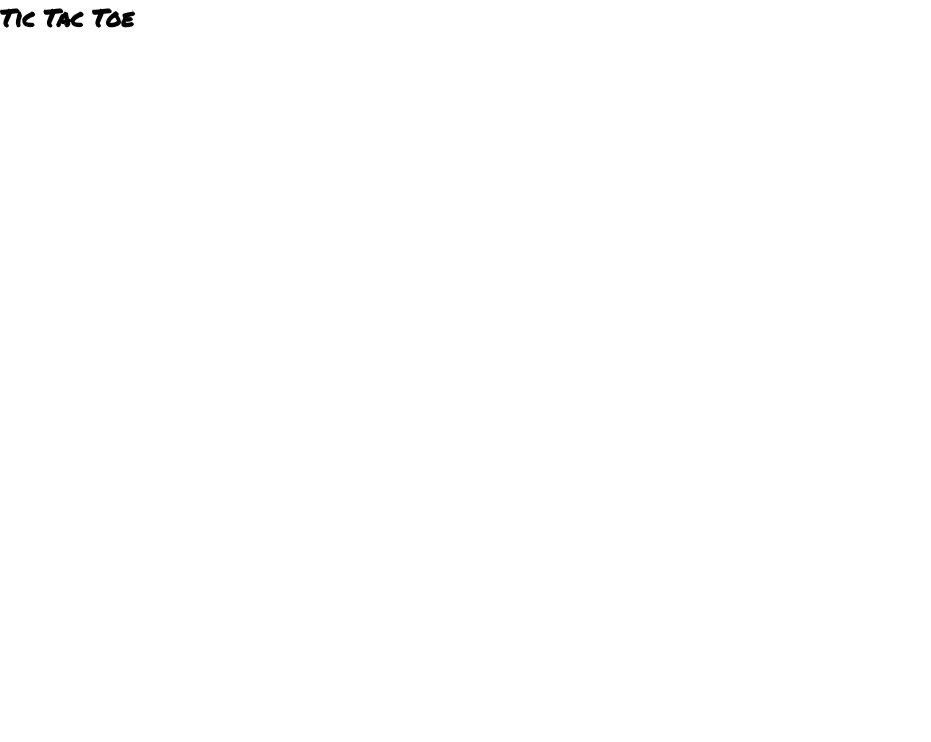
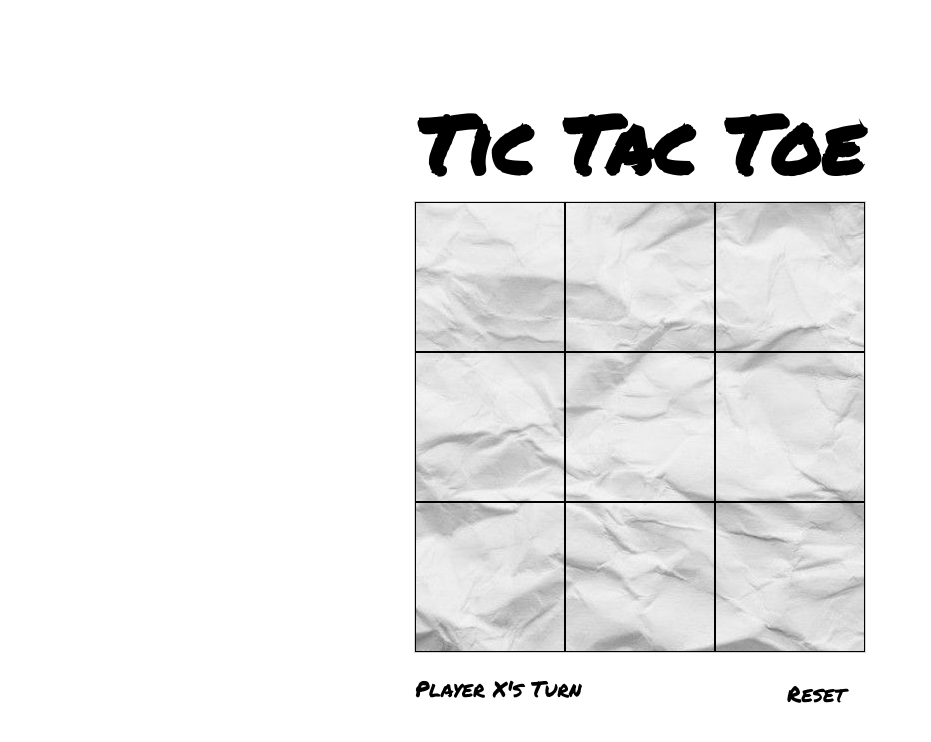
Before and after one commit to GetLouied/tictactoe, a plain HTML site: page index.html in a window 1280 px wide. Shown: the whole page, without its empty margins (0-931 px from the left). Drawn offline with Linux system fonts and the light colour scheme.

Commit message:
Add styling to grid, and minor UI changes

```diff
--- a/index.html
+++ b/index.html
@@ -11,7 +11,7 @@
     <title>Tic Tac Toe</title>
 </head>
 <body>
-    <h2>Tic Tac Toe</h2>
+    <h2 id="title">Tic Tac Toe</h2>
     <div id="game-container">
         <div class="cell"></div>
         <div class="cell"></div>
@@ -23,5 +23,9 @@
         <div class="cell"></div>
         <div class="cell"></div>
     </div>
+    <div id="display-container">
+        <div id="display">Player X's Turn</div>
+        <button id="resetBtn">Reset</button>
+    </div>
 </body>
 </html>
--- a/script.js
+++ b/script.js
@@ -1,6 +1,4 @@
 /*** TODO LIST
- * Add a function in the GameBoard to switch between players after turn
- * Add a function in gameboard to getCurrentPlayer
  * Add a Module Pattern for the GameUI
  *  - Beofre hand I need to build the UI via HTML / CSS
  *  - Start with empty grid (class = empty)
@@ -9,12 +7,24 @@
  *  - Counter display for How many wins a player has X or O
  *  - Display messaage after win or tie and prompt for board reset
  *  - Include baord reset button in UI to start game over
+ *
  * Add a Module patter for gamecontroller that resets board & UI
  *
  ***/
 
 
 let GameUI = (function() {
+    const cells = Array.from(document.getElementsByClassName('cell'))
+
+    function fillCell () {
+        cells.forEach(cell => {
+            cell.addEventListener('click', () => {
+                cell.textContent = 'X'
+            });
+        });
+    }
+
+
 
 })();
 
--- a/styles.css
+++ b/styles.css
@@ -3,3 +3,61 @@
     padding: 0;
     font-family: "Permanent Marker", cursive;
 }
+
+body{
+    height: 100vh;
+
+    display: flex;
+    flex-direction: column;
+    justify-content: center;
+    align-items: center;
+}
+
+#title {
+    font-size: 80px;
+}
+
+#game-container {
+    background: url("./images/paper.jpg");
+    border: 1px solid lightgray;
+
+    display: grid;
+    grid-template-rows: 150px 150px 150px;
+    grid-template-columns: 150px 150px 150px;
+}
+
+.cell {
+    border: 1px solid black;
+    display: flex;
+    justify-content: center;
+    align-items: center;
+
+    font-size: 8rem;
+}
+
+.cell:hover {
+    color: red;
+}
+
+#display-container {
+    display: flex;
+    justify-content: space-between;
+    width: 450px;
+    margin-top: 20px;
+}
+
+#display {
+    font-size: 22px;
+}
+
+#resetBtn {
+    padding: 5px 20px;
+    border: none;
+    background-color: transparent;
+    font-size: 22px;
+}
+
+#resetBtn:hover {
+    transform: rotate(6deg);
+    color: red;
+}
```
Also changed, not shown: images/paper.jpg (added).
